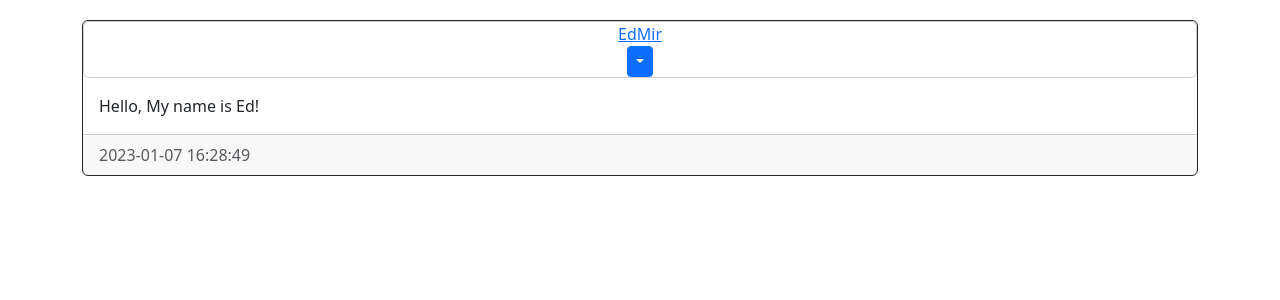
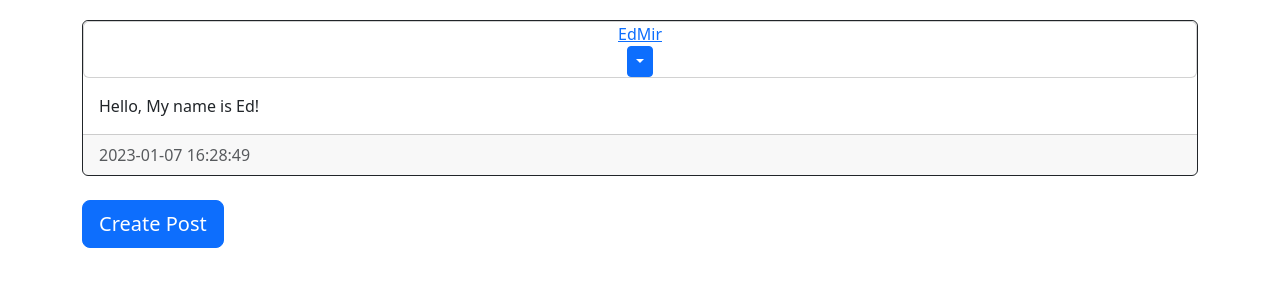
Before and after one commit to EdM1r/FlaskBlogTutorial, a Flask app: page / in a window 1280 px wide. Shown: the part 272-572 px from the top of the page. Run offline with Flask 2, Linux system fonts and the light colour scheme; a user stored in the database is signed in; data comes from the database, SQL or seed files in the repository.

Commit message:
add button to go to create post

```diff
--- a/website/templates/home.html
+++ b/website/templates/home.html
@@ -23,5 +23,8 @@
         </div>
         <br/>
     {% endfor %}
+    <div>
+        <a href="/create-post"><button type="button" class="btn btn-primary btn-lg">Create Post</button></a>
+    </div>
 </div>
 {% endblock %}
```
